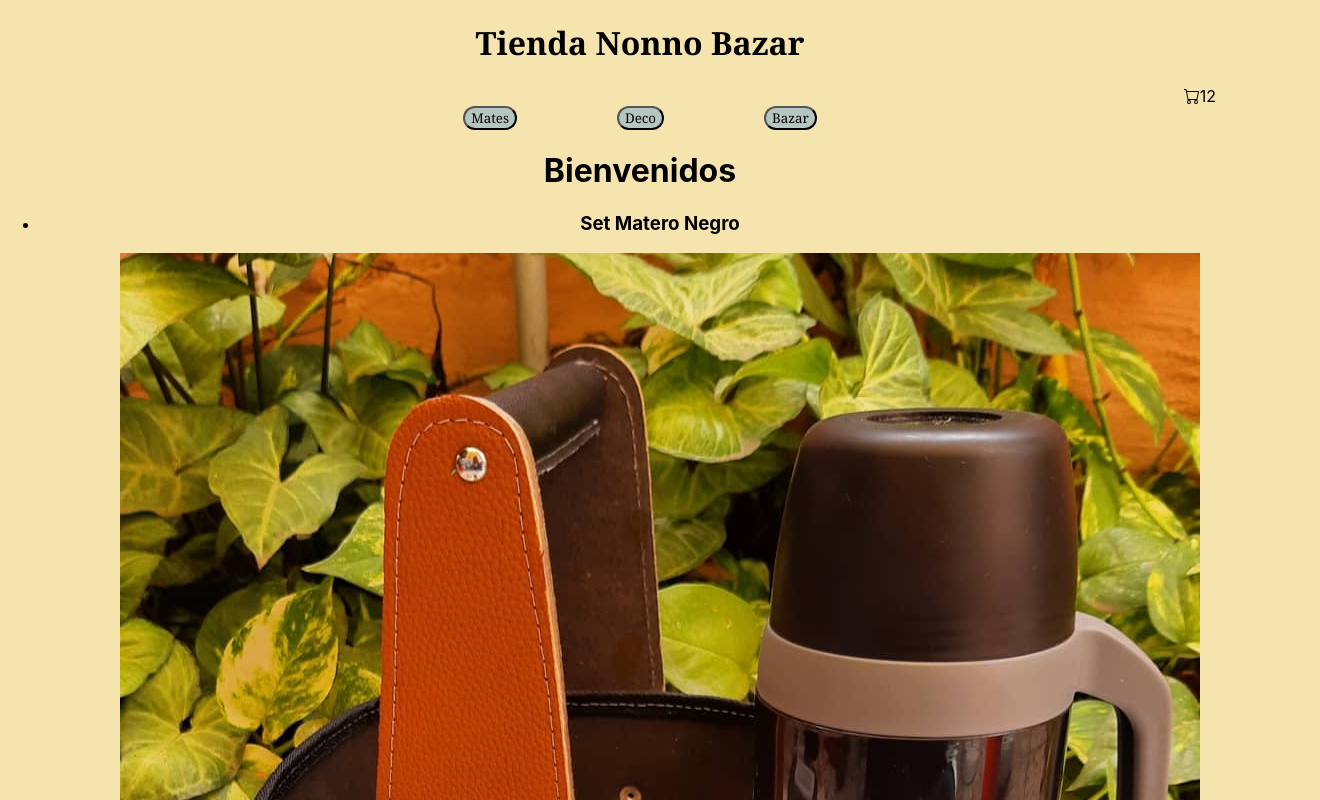
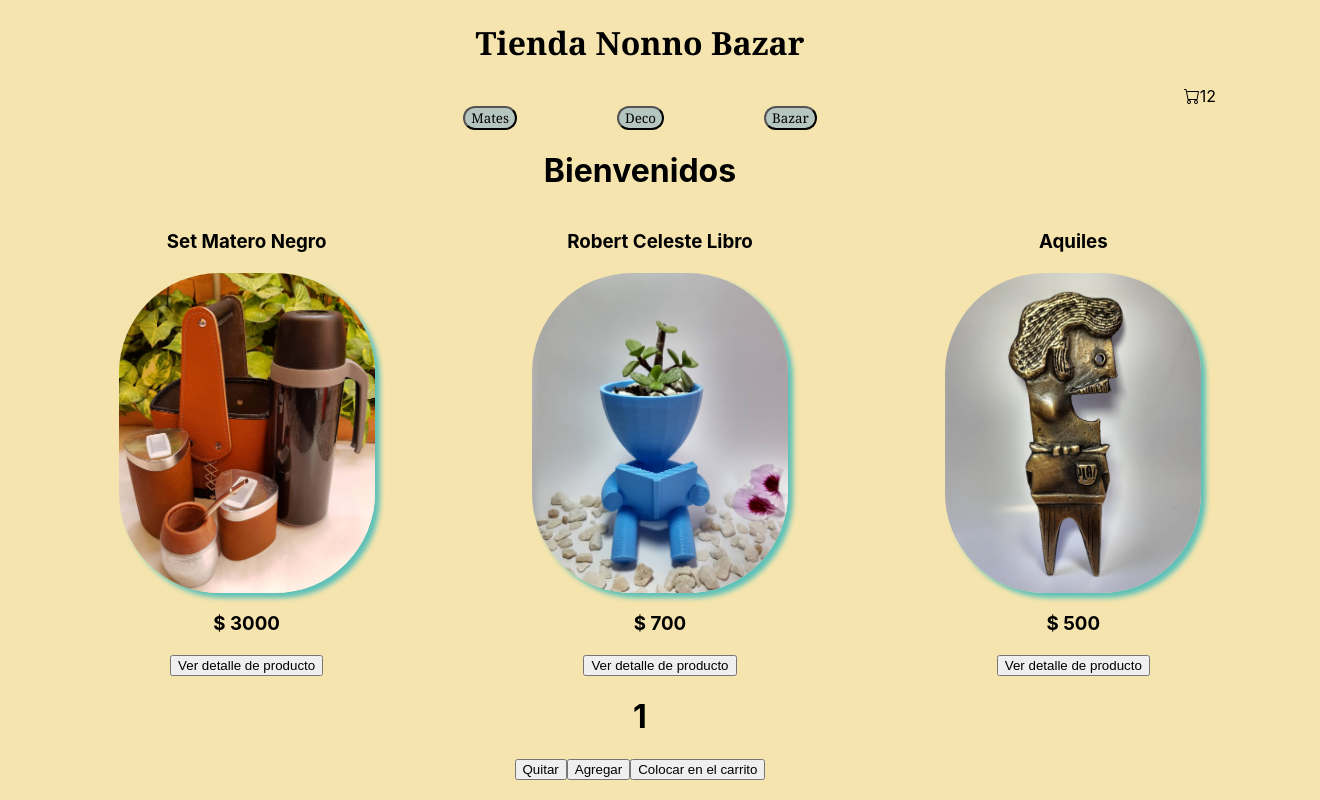
Before and after one commit to hernansalti/proyectoreactjs01, a React (Create React App) app: page / in a window 1280 px wide. Shown: the top 800 px of the page, 1320 px wide, since content can reach past the window. Built offline with nearby package versions, Linux system fonts and the light colour scheme.

Commit message:
V2.6 Desafios 4 y 5 teminacion

```diff
--- /dev/null
+++ b/src/Components/Item/Item.css
@@ -0,0 +1,8 @@
+.img {
+    margin-top: 20px;
+    width: 30vw;
+    border-radius: 100px;
+    box-shadow: 5px 5px 5px #5dc1b9;
+    display: flex;
+    width: 20vw;
+}
--- a/src/Components/Item/Item.js
+++ b/src/Components/Item/Item.js
@@ -1,8 +1,13 @@
+import './Item.css'
 const Item = ({product}) => {
     return (
         <li>
-            <h3>{product.name}</h3>
-            <img src={product.img} alt={product.name}/>
+            <div  >
+                <h3>{product.name}</h3>
+                <img class="img" src={product.img} alt={product.name}/>
+                <h3>$ {product.price}</h3>
+                <button>Ver detalle de producto</button>
+            </div>
         </li>
     )
 }
--- /dev/null
+++ b/src/Components/ItemList/ItemList.css
@@ -0,0 +1,6 @@
+ul {
+    list-style: none;
+    margin-top: 20px;
+    display: flex;
+    justify-content: space-around;
+}
--- a/src/Components/ItemList/ItemList.js
+++ b/src/Components/ItemList/ItemList.js
@@ -1,5 +1,5 @@
 import Item from "../Item/Item"
-
+import './ItemList.css'
 const ItemList = ({products}) => {
     return(
         <ul>
--- a/src/Components/ItemListContainer/ItemListContainer.js
+++ b/src/Components/ItemListContainer/ItemListContainer.js
@@ -1,4 +1,4 @@
-import './ItemListContainer.css'
+
 import { useState, useEffect } from 'react'
 import { getProductsNonno } from '../../asyncMock'
 
@@ -12,24 +12,13 @@ const ItemListContainer = ({ greeting }) => {
             setProducts(products)
         })
     }, [])
-    // ***hasta aca quede ver como separar los contadores por separado y ver como hay que entregar***
-    // const productsComp = products.map(prod => <li key={prod.id}>{prod.name}</li>)
     return (
         <>
             <h1>{greeting}</h1>
-            {/* <ul> */}
-                {/* {productsComp} */}
-                {/* {products.map(prod => <li key={prod.id}>{prod.name}</li>)}
-            </ul>         */}
             <ItemList products={products}/>
         </>
 
     )
 }
-/*/const ItemListContainer = ({greeting}) => {
-    return (
-        <h1 class='titulo' >{greeting}</h1>
-    )
-}*/
 
 export default ItemListContainer
--- a/src/asyncMock.js
+++ b/src/asyncMock.js
@@ -22,7 +22,7 @@ const products = [
         category: 'Bazar',
         img:'images/Bazar01.jpeg',
         stock: 6,
-        description:'Aquiles destapador y Rompe hielo, metalico color cobre'
+        description:'Aquiles destapador y rompe hielo, metalico color cobre'
     }
 ]
 
```
Also changed, not shown: src/Components/ItemListContainer/ItemListContainer.css (deleted).
